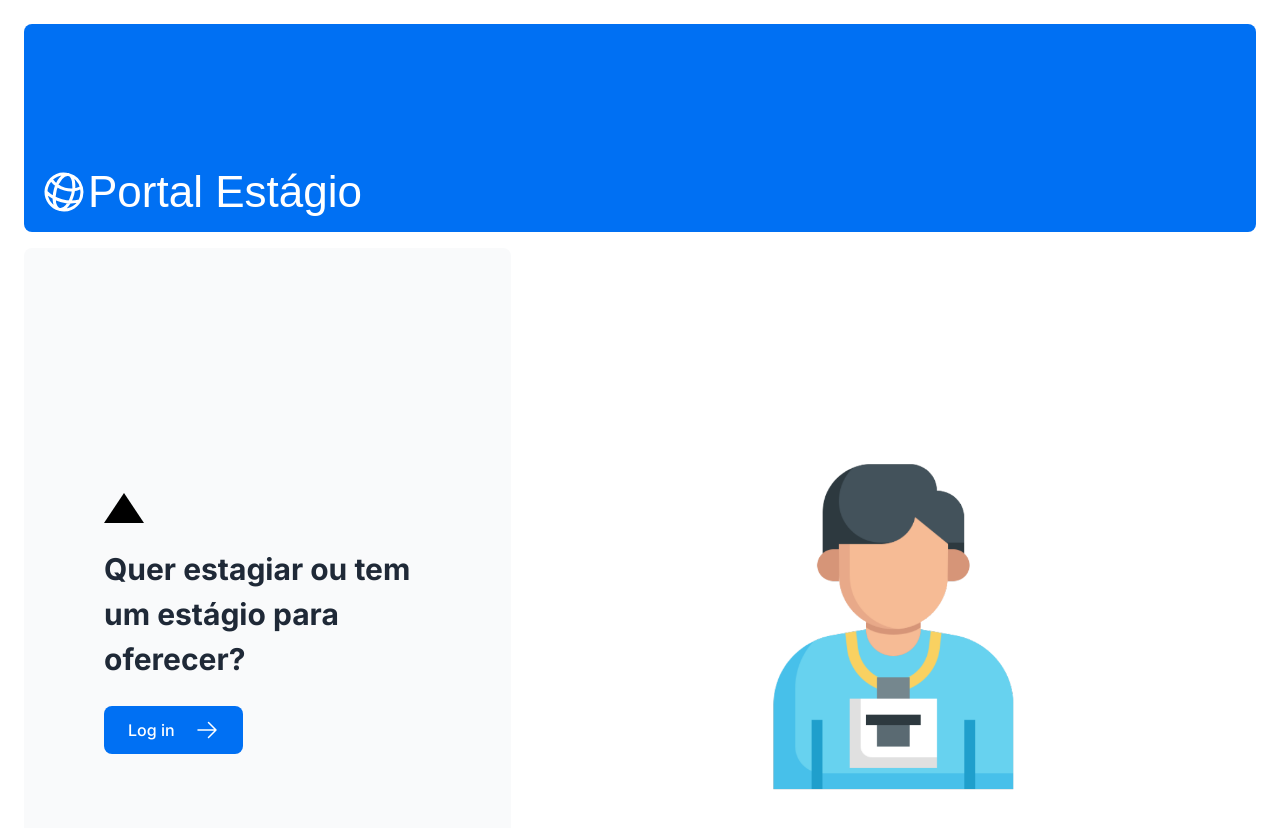
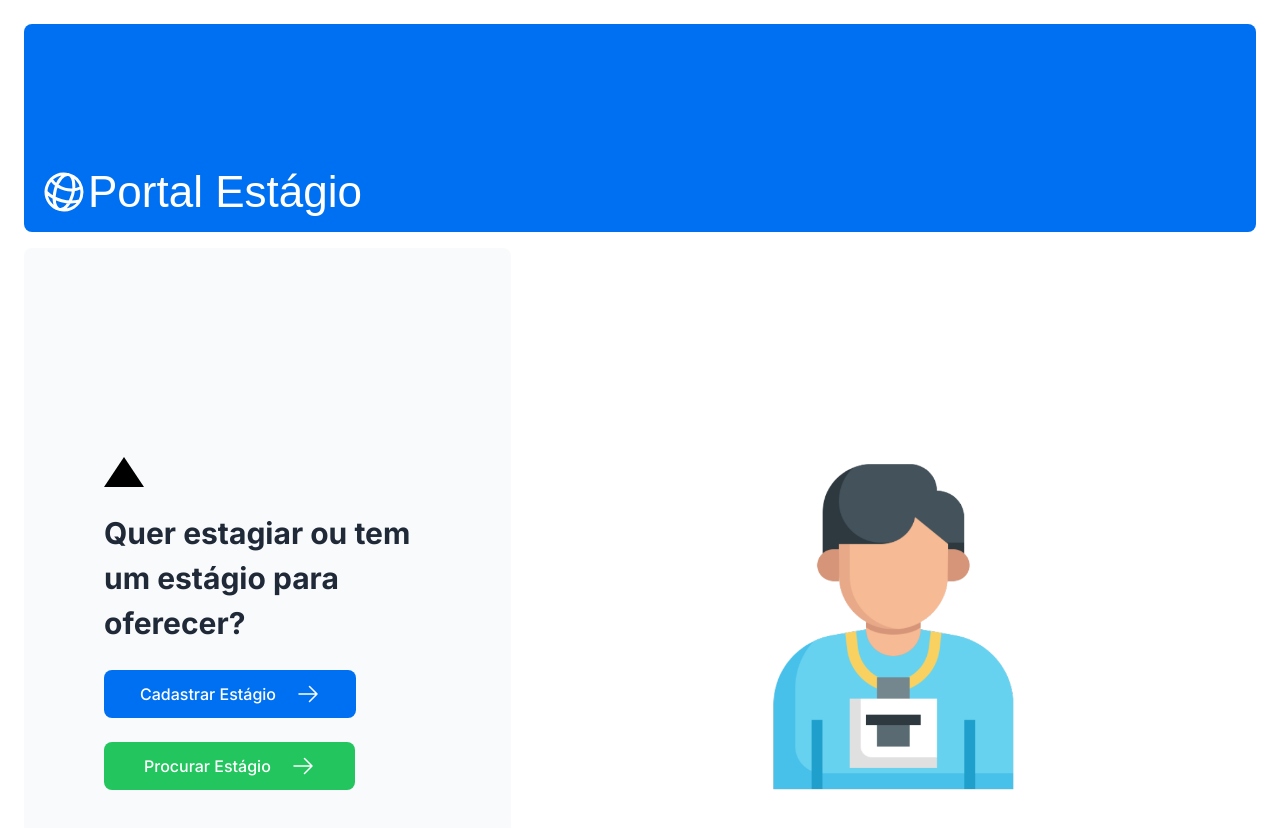
Before and after one commit to OsProgramadores/portalestagio, a Next.js app: page / in a window 1280 px wide. Shown: the top 828 px of the page. Built offline with nearby package versions, Linux system fonts and the light colour scheme; a web font is replaced by a local one.

Commit message:
Adiciona botões para cadastro/busca de estágio.

```diff
--- a/app/page.tsx
+++ b/app/page.tsx
@@ -20,9 +20,15 @@ export default function Page() {
           </p>
           <Link
             href="/login"
-            className="flex items-center gap-5 self-start rounded-lg bg-blue-500 px-6 py-3 text-sm font-medium text-white transition-colors hover:bg-blue-400 md:text-base"
+            className="flex items-center gap-5 self-start rounded-lg bg-blue-500 px-9 py-3 text-sm font-medium text-white transition-colors hover:bg-blue-400 md:text-base"
           >
-            <span>Log in</span> <ArrowRightIcon className="w-5 md:w-6" />
+            <span>Cadastrar Estágio</span> <ArrowRightIcon className="w-5 md:w-6" />
+          </Link>
+          <Link
+            href="/login"
+            className="flex items-center gap-5 self-start rounded-lg bg-green-500 px-10 py-3 text-sm font-medium text-white transition-colors hover:bg-blue-400 md:text-base"
+          >
+            <span>Procurar Estágio</span> <ArrowRightIcon className="w-5 md:w-6" />
           </Link>
         </div>
         <div className="flex items-center justify-center p-6 md:w-3/5 md:px-28 md:py-12">
```
Also changed, not shown: 1 other file (tests, documents, lock files or other folders).
